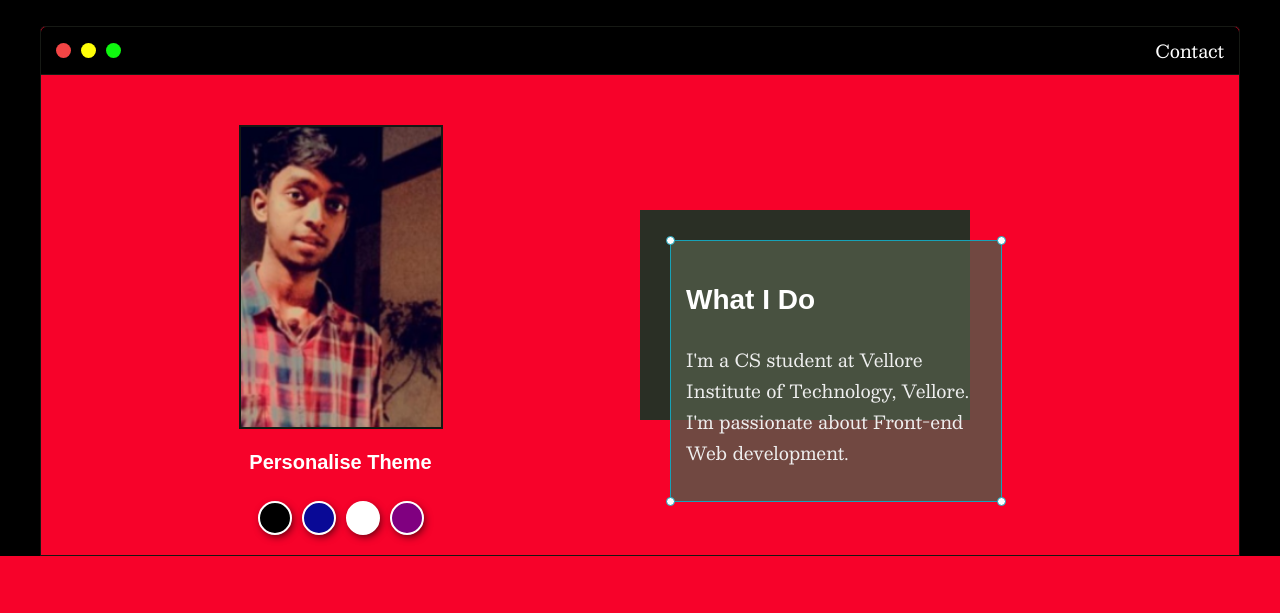
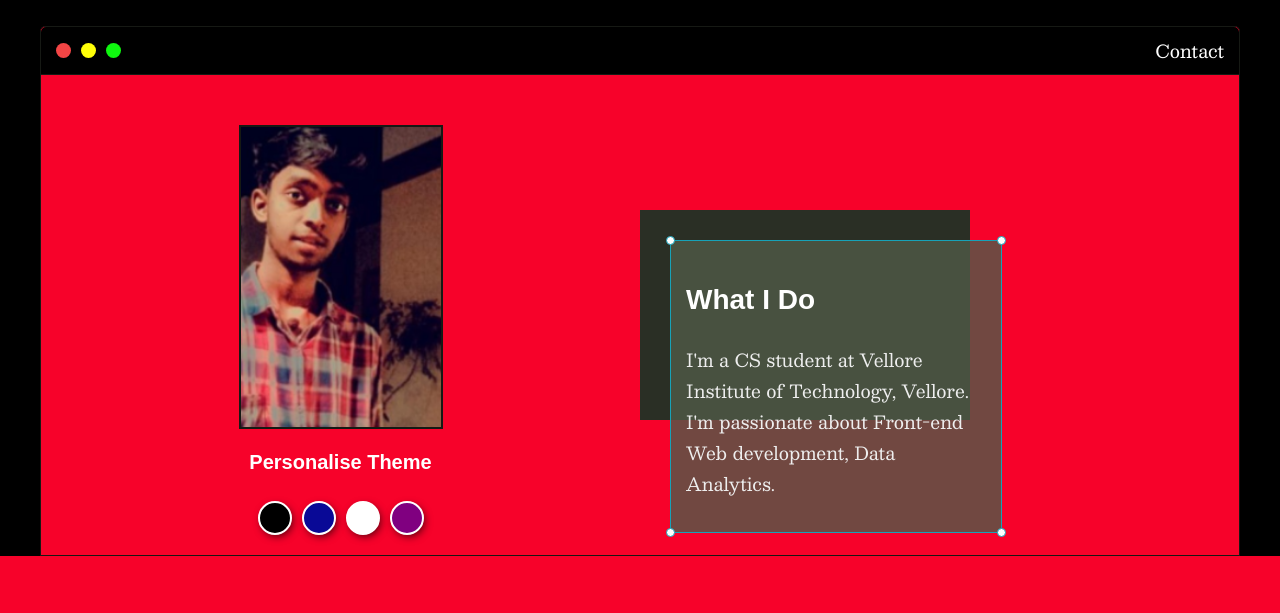
Before and after one commit to ramanathan-007/portfolio1, a plain HTML site: page index.html in a window 1280 px wide. Shown: the part 134-747 px from the top of the page. Drawn offline with nearby package versions, Linux system fonts and the light colour scheme; a web font is replaced by a local one.

Commit message:
Update index.html

```diff
--- a/index.html
+++ b/index.html
@@ -55,7 +55,7 @@
                         <div id="corner-tr" class="corner"></div>
 
                         <h3>What I Do</h3>
-                        <p>I'm a CS student at Vellore Institute of Technology, Vellore. I'm passionate about Front-end Web development.</p>
+                        <p>I'm a CS student at Vellore Institute of Technology, Vellore. I'm passionate about Front-end Web development, Data Analytics.</p>
                         <div id="corner-br" class="corner"></div>
                         <div id="corner-bl" class="corner"></div>
                     </div>
```
